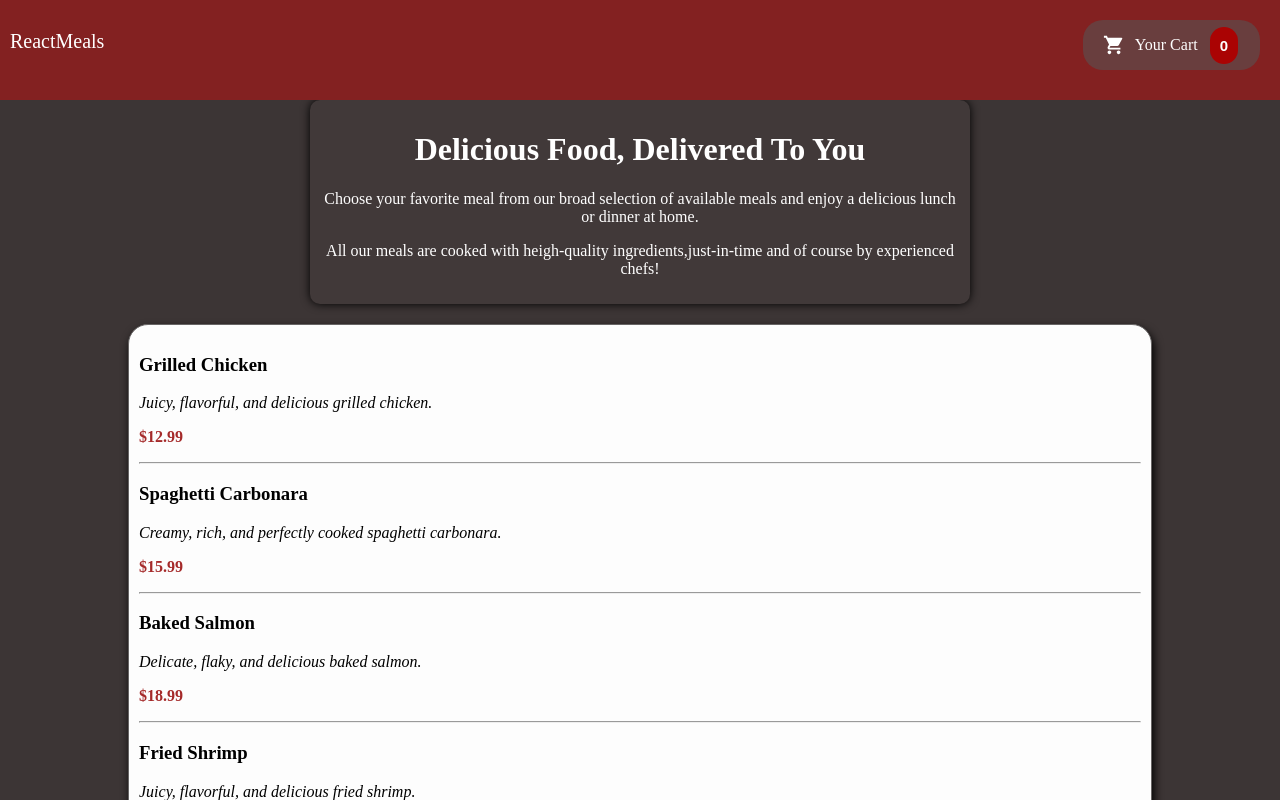
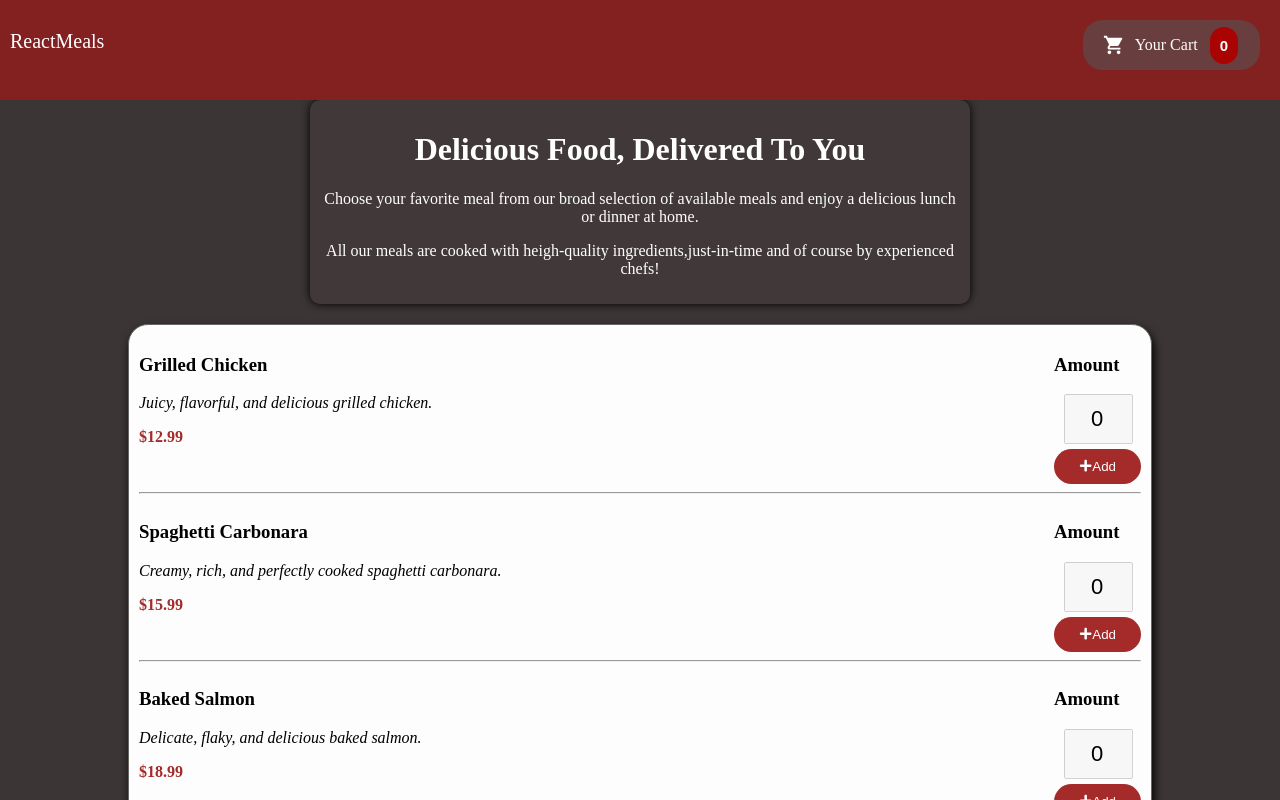
Before and after one commit to SwatiGi/Restaurent-webside, a React (Vite) app: page / in a window 1280 px wide. Shown: the top 800 px of the page. Built offline with nearby package versions, Linux system fonts and the light colour scheme.

Commit message:
add form

```diff
--- a/src/components/Meal/Meals.css
+++ b/src/components/Meal/Meals.css
@@ -8,8 +8,37 @@
     margin-top: 20px;
     box-sizing: border-box;
     box-shadow: 2px 5px 10px;
+    /* display: flex; */
+
 }
 
 .price {
     color: brown;
 }
+
+.add-btn {
+    background: brown;
+    display: flex;
+
+    padding: 10px;
+    padding-left: 25px;
+    padding-right: 25px;
+    color: white;
+    border-radius: 25px;
+    border: none;
+}
+
+.input {
+    margin-left: 10px;
+    margin-bottom: 5px;
+    padding: 10px;
+    width: 30px;
+    padding-left: 25px;
+    font-size: 22px;
+    color: black;
+}
+
+.description {
+    display: flex;
+    justify-content: space-between;
+}
--- a/src/components/Meal/Meals.jsx
+++ b/src/components/Meal/Meals.jsx
@@ -1,20 +1,45 @@
-import React from 'react'
+import React, { useState } from 'react'
 import mealsData from "./MealsList"
 import "./Meals.css"
+import { FaPlus } from 'react-icons/fa';
 const Meals = () => {
- console.log(mealsData)
+  let [count, setCount] = useState(1);
+  console.log(mealsData)
+  let handleCount = (id) => {
+    setCount((prevCounts) => ({
+      ...prevCounts,
+      [id]: (prevCounts[id] || 0) + 1,
+    }));
+  }
   return (
-      <div className='meals-container'>
+    <>
+    <div className='meals-container'>
       {mealsData.map((data) => {
-        return <div div key={data.id}>
-        <h3 >{data.name}</h3>
+        return  <React.Fragment key={data.id}>
+ <div  className='description' key={data.id}>
+          <div>
+          <h3 >{data.name}</h3>
           <i>{data.description}</i>
-          <p className='price'><b>${data.price}</b></p>
+            <p className='price'><b>${data.price}</b></p>
+
+          </div>
+          <div className='amount'>
+            <h3>Amount</h3>
+              <input
+                type="text"
+                disabled
+                className='input'
+               value={count[data.id] ?? 0}
+              />
+            <button onClick={()=>handleCount(data.id)} className='add-btn'>  <FaPlus /> Add</button></div>
+
+          </div>
           <hr />
-        </div>
+</React.Fragment>
       })}
 
       </div>
+    </>
   )
 }
 
```
